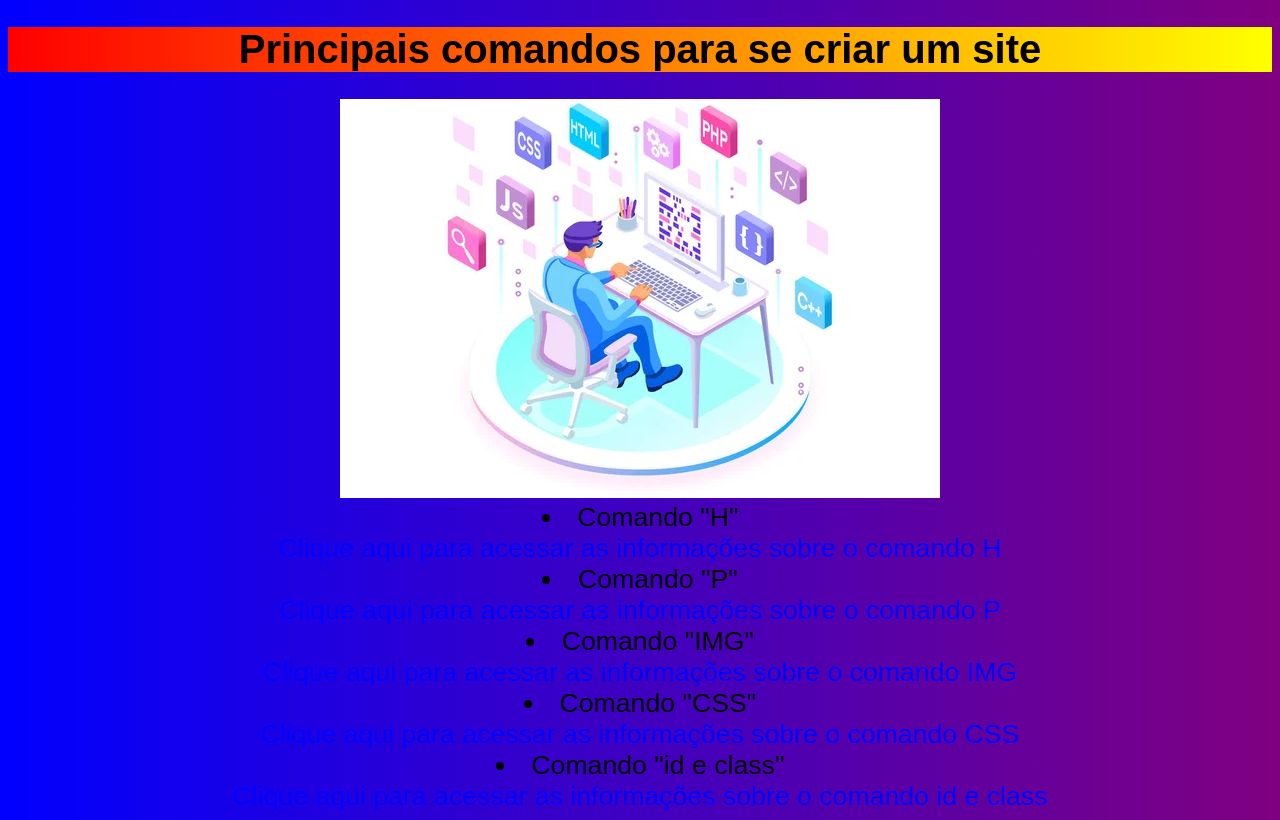
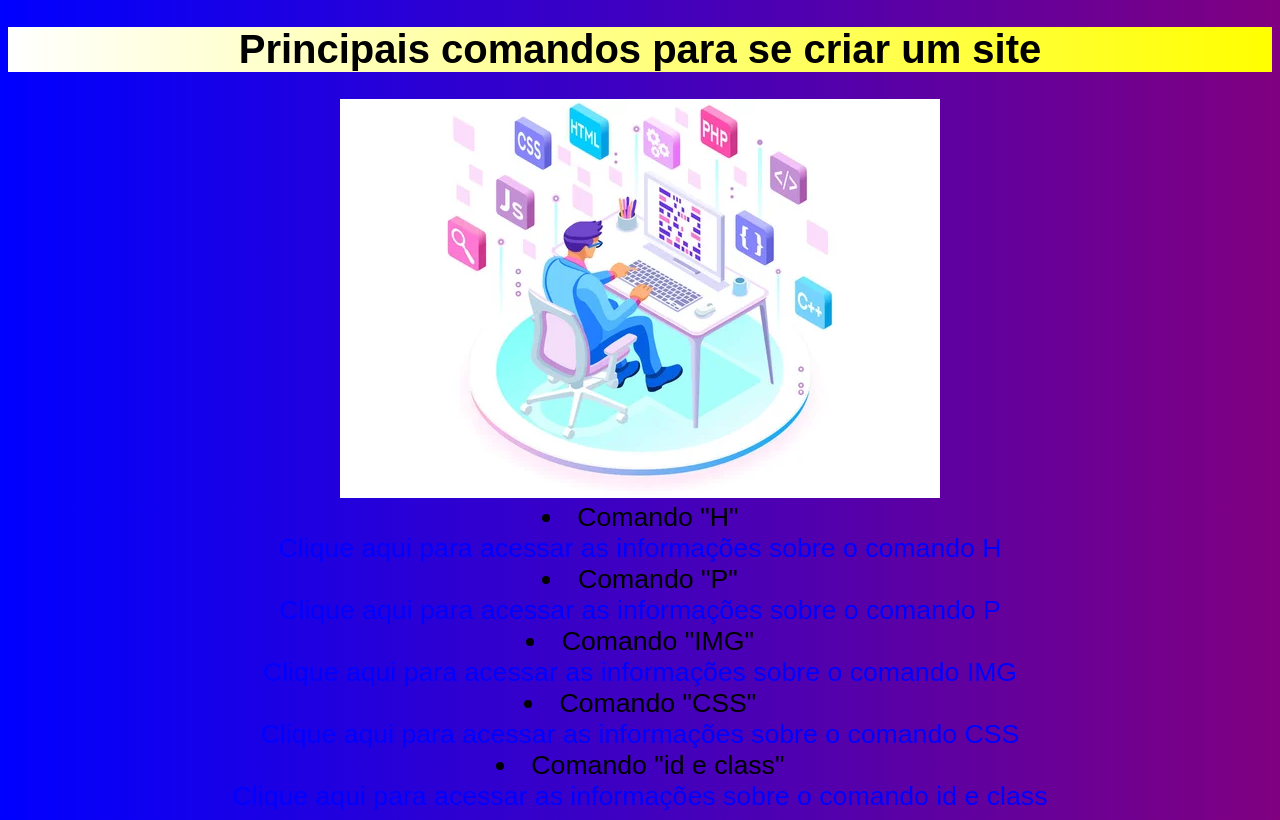
Before and after one commit to VitorOgaki/Site-html-, a plain HTML site: page index.html in a window 1280 px wide. Drawn offline with Linux system fonts and the light colour scheme.

Commit message:
Update style.css

```diff
--- a/style.css
+++ b/style.css
@@ -12,7 +12,7 @@ body
 
 h1
 {
-    background-image: linear-gradient(270deg, yellow, red );
+    background-image: linear-gradient(270deg, yellow, white );
     background-color: aqua;
     color: black;
     font-size: 30pt;
```
